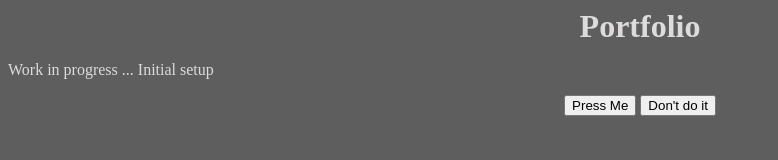
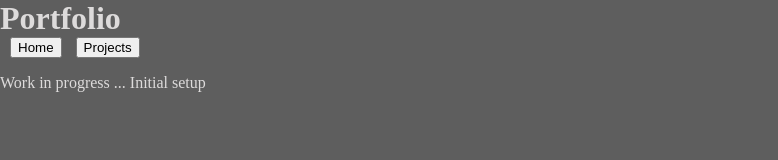
Before and after one commit to RSakuras/Portfolio, a plain HTML site: page index.html in a window 1280 px wide. Shown: the whole page, without its empty margins (0-778 px from the left). Drawn offline with Linux system fonts and the light colour scheme.

Commit message:
Initial setup

```diff
--- a/CSS/Index.css
+++ b/CSS/Index.css
@@ -1,14 +1,27 @@
 body{
-    margin: 1;
+    margin: 0;
     background-color: #5e5e5e;
     color: #dddbdb;
 }
 
-h1{
-    margin: auto;
-    text-align: center;
+.top{
+    display: flex;
+    align-items: center;
+    justify-content: space-between;
+    background-color: rgb(0, 0, 0);
+    padding: 10px;
+    all: unset;
+    color: #dddbdb;
 }
 
-.centered{
-    text-align: center;
+.top h1{
+    margin: 0;
 }
+
+.top button{
+    margin-left: 10px;
+}
+
+.top.buttons{
+
+}
--- a/index.html
+++ b/index.html
@@ -8,12 +8,15 @@
     <script defer src="JavaScript/Index.js"></script>
 </head>
 <body>
-    <h1>Portfolio</h1>
+    <div>
+        <div class="top">
+            <h1>Portfolio</h1>
+            <div class="buttons">
+            <button onclick="SayHello()">Home</button>
+            <button onclick="DontDoIt()">Projects</button>
+            </div>
+        </div>
+    </div>
     <p>Work in progress ... Initial setup</p>
-    <div class="centered">
-        <button onclick="SayHello()">Press Me</button>
-        <button onclick="DontDoIt()">Don't do it</button>
-    </div>
-
 </body>
 </html>
```
